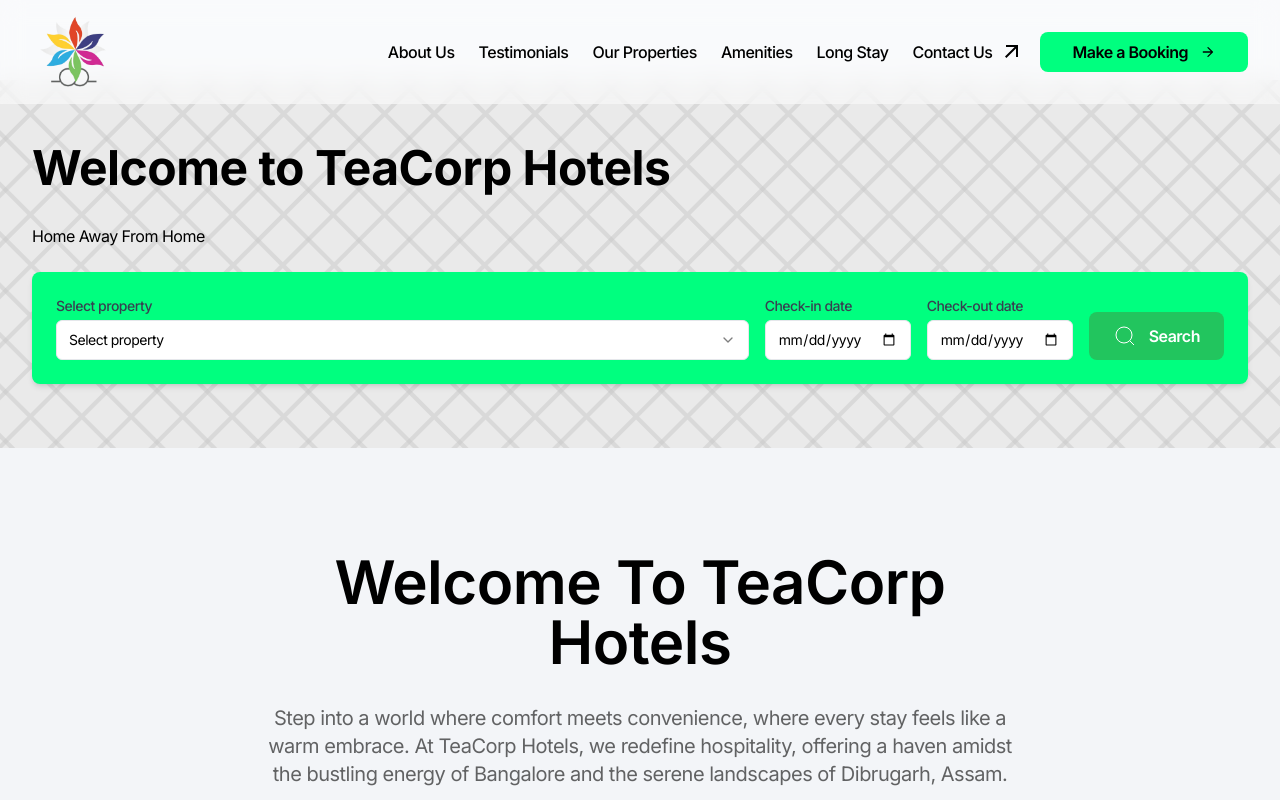
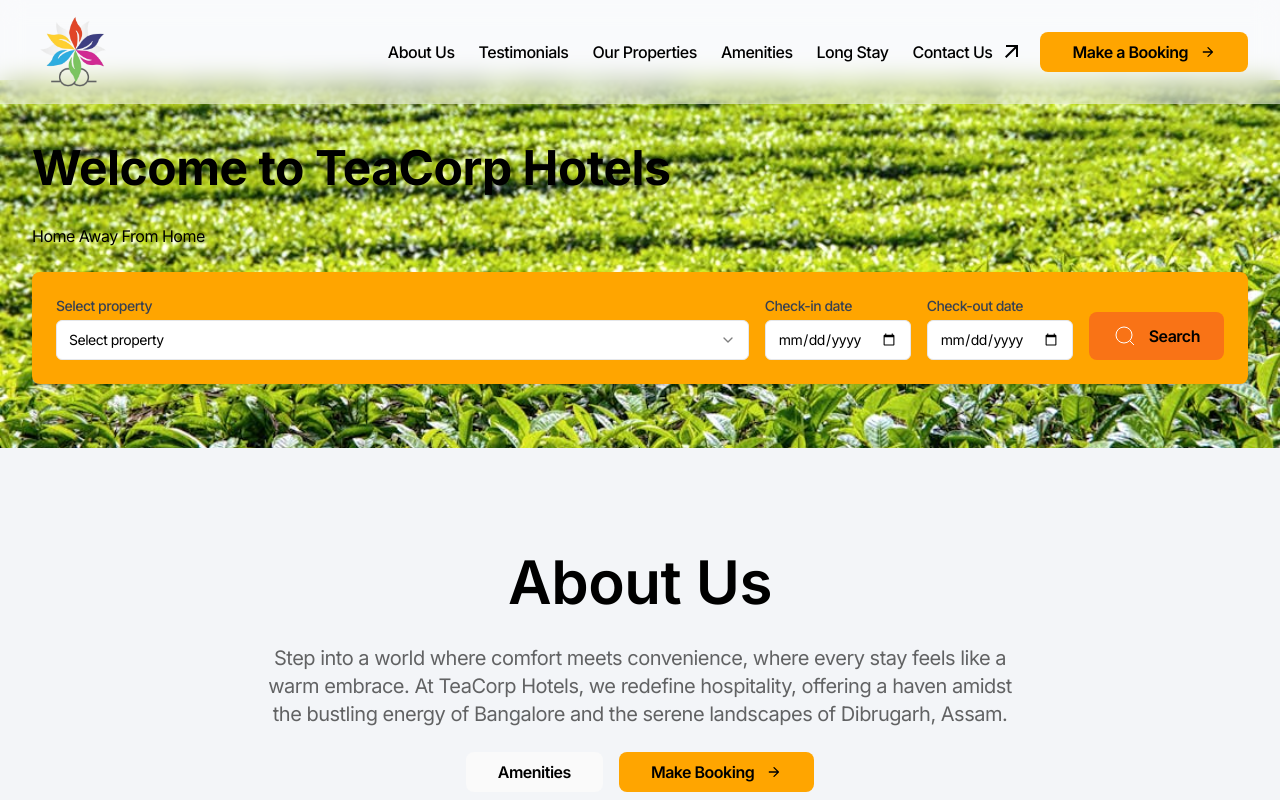
Before and after one commit to ishaan-chadha1/mk-residencies, a Next.js app: page / in a window 1280 px wide. Shown: the top 800 px of the page. Built offline with nearby package versions, Linux system fonts and the light colour scheme.

Commit message:
Changes to Styling And Form Data, and addition of Background image

```diff
--- a/components/Banner/HomeBanner.js
+++ b/components/Banner/HomeBanner.js
@@ -18,7 +18,7 @@
                 {/* Appear Second */}
                 <MotionBTTContainer transition={{ delay: 0.4, duration: 0.5 }}>
                     <PageTitle className="text-center mx-auto" type="heavy">
-                        Welcome To TeaCorp Hotels
+                        About Us
                     </PageTitle>
                 </MotionBTTContainer>
                 {/* Appear Third */}
--- a/components/Button/Button.js
+++ b/components/Button/Button.js
@@ -2,6 +2,7 @@
 import Link from "next/link";
 import clsx from "clsx";
 
+// Define ButtonVariant here, before using it in the Button component
 const ButtonVariant = {
     primary: "btn--primary",
     secondary: "btn--secondary",
@@ -17,13 +18,22 @@
     variant = "primary",
     className = ""
 }) => {
-    const Element = type === "button" ? "button" : Link;
-    const variantClass = ButtonVariant[variant];
-    const buttonClass = clsx("btn", variantClass, className);
-    return (
-        <Element href={href} role="button" className={buttonClass}>
-            {children}
-            {icon?.length && <Icon icon={icon} />}
-        </Element>
-    );
+    // Now ButtonVariant is defined and can be used
+    const buttonClass = clsx("btn", ButtonVariant[variant], className);
+
+    if (type === "button" || type === "submit") {
+        return (
+            <button type={type} className={buttonClass}>
+                {children}
+                {icon && <Icon icon={icon} />}
+            </button>
+        );
+    } else {
+        return (
+            <Link href={href} role="button" className={buttonClass}>
+                {children}
+                {icon && <Icon icon={icon} />}
+            </Link>
+        );
+    }
 };
--- a/components/LandingHero/landing-hero.jsx
+++ b/components/LandingHero/landing-hero.jsx
@@ -3,7 +3,7 @@
 import { SearchBar } from "@components/components/component/search-bar";
 
 export function LandingHero() {
-    const backgroundImageUrl = "/placeholder.svg?height=485&width=940";
+    const backgroundImageUrl = "/teabg.jpeg?height=485&width=940";
     return (
         <section
             style={{
--- a/components/components/component/search-bar.jsx
+++ b/components/components/component/search-bar.jsx
@@ -34,12 +34,13 @@
     const handleSubmit = async (event) => {
         event.preventDefault(); // Prevent the default form submission behavior
 
+        // Debug logs to ensure values are captured
+        console.log("Handling form submission");
         const formData = {
             property: selectedProperty,
             checkIn: checkInDate,
             checkOut: checkOutDate
         };
-
         console.log("Form Data:", formData);
 
         // Here you would typically send the formData to your backend API
@@ -48,9 +49,10 @@
 
     return (
         <form
+            name="booking"
             onSubmit={handleSubmit}
             className="max-w-7xl mx-auto p-6 flex items-end justify-between rounded-lg shadow-md"
-            style={{ backgroundColor: "springgreen" }}
+            style={{ backgroundColor: "orange" }}
         >
             <div className="flex-grow mr-4">
                 <label
@@ -115,7 +117,7 @@
             </div>
             <Button
                 type="submit"
-                className="bg-green-500 text-white px-6 py-3 rounded-lg flex items-center"
+                className="bg-orange-500 text-black px-6 py-3 rounded-lg flex items-center"
             >
                 <SearchIcon />
                 Search
--- a/styles/core/components/_button.scss
+++ b/styles/core/components/_button.scss
@@ -15,7 +15,7 @@
     }
     .btn--secondary {
         @apply bg-secondary-500;
-        background-color: springgreen;
+        background-color: orange;
     }
     .btn--outline {
         @apply border border-[1px] border-black bg-white text-black hover:text-white;
```
Also changed, not shown: public/teabg.jpeg (added).
